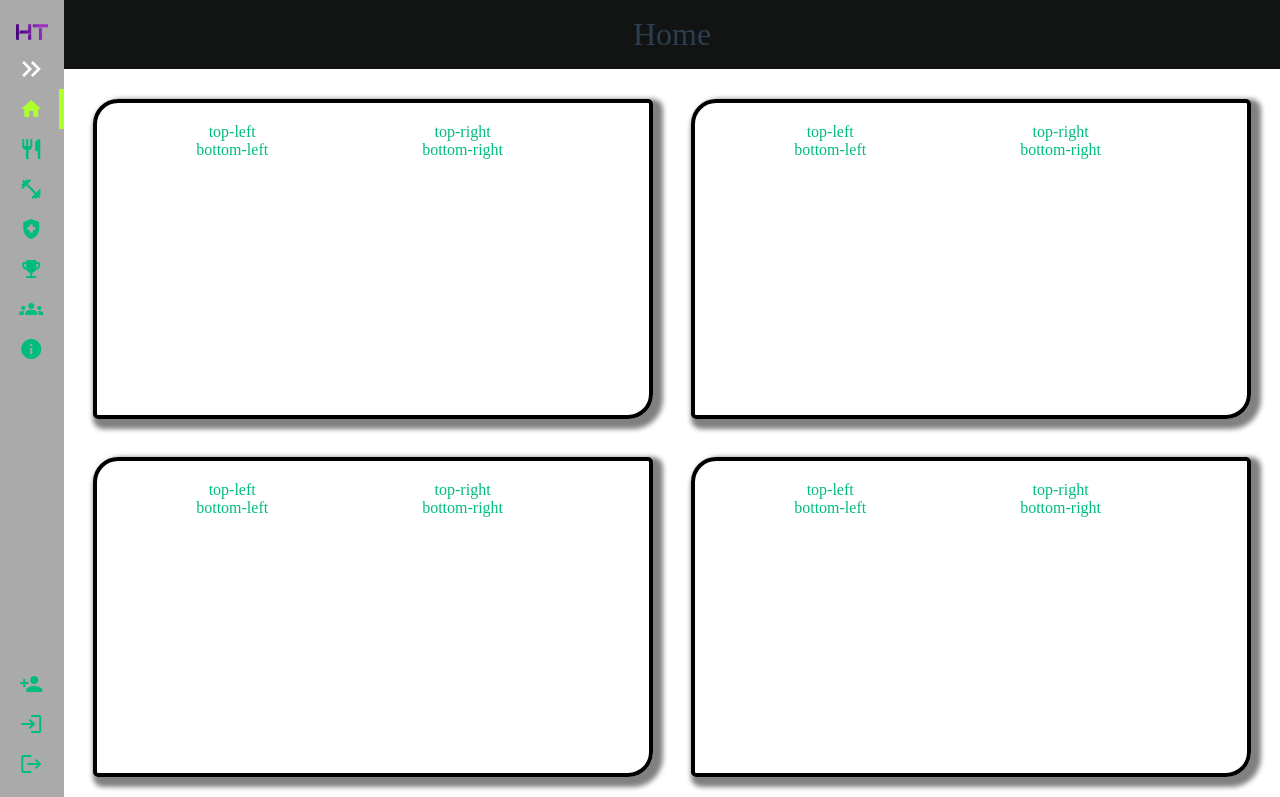
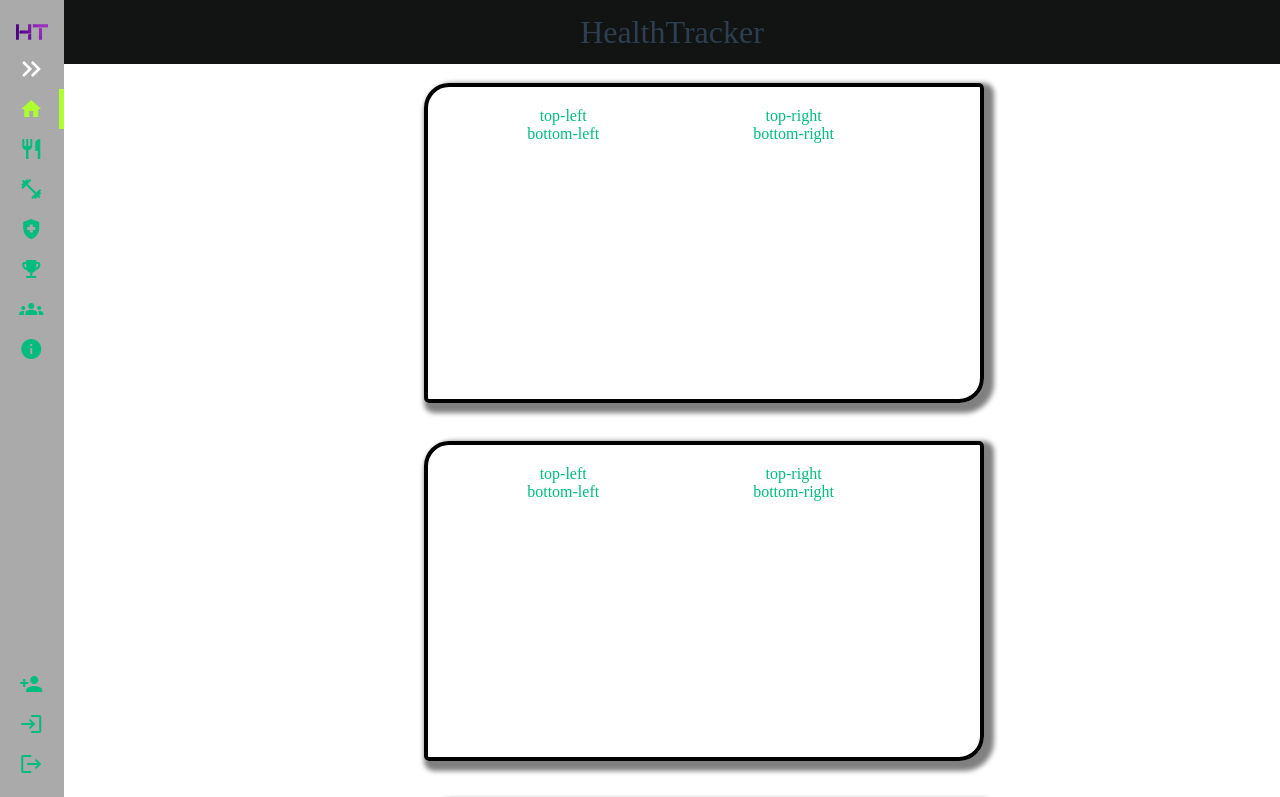
Before and after one commit to Hikareel/HealthTracker, a Vue app in the folder HealthTracker/healthtracker.client/: page / in a window 1280 px wide. Shown: the top 797 px of the page. Built offline with nearby package versions, Linux system fonts and the light colour scheme; what @vueform/vueform would draw is missing.

Commit message:
Better header and main content

```diff
--- a/HealthTracker/healthtracker.client/src/App.vue
+++ b/HealthTracker/healthtracker.client/src/App.vue
@@ -1,12 +1,14 @@
 <script setup lang="ts">
 import Footer from './components/shared/footer/Footer.vue'
 import Sidebar from './components/shared/sidebar/Sidebar.vue'
+import Header from './components/shared/header/Header.vue'
 </script>
 
 <template>
   <div class="main">
     <Sidebar/>
     <div class="content">
+      <Header title="HealthTracker"/>
       <RouterView v-slot="{Component}" class="view">
         <Transition name="fade" mode="out-in">
           <component :is="Component"/>
@@ -22,14 +24,17 @@ import Sidebar from './components/shared/sidebar/Sidebar.vue'
     display: flex;
   }
   .content{
-    margin: 0 auto 0 auto;
-    width: 100vw;
+    margin: auto;
+    width: 100%;
+    display: flex;
     flex-direction: column;
     @media (max-width: 768px) {
       margin-left: 4rem;
     }
   }
   .view{
+    padding-top: 4rem;
+    padding-left: calc(2rem + 32px);
     min-height: calc(100vh - 116px);
   }
   .fade-enter-from,
--- a/HealthTracker/healthtracker.client/src/components/shared/header/Header.vue
+++ b/HealthTracker/healthtracker.client/src/components/shared/header/Header.vue
@@ -18,9 +18,12 @@ export default {
     left: calc(2rem + 32px);
     right: 0;
     position: fixed;
-    padding: 1rem;
+    height: 4rem;
+    line-height: 4rem;
+    align-content: center;
     z-index: 99;
     text-align: center;
     background: #121414;
+    margin-bottom: 1px;
   }
 </style>
--- a/HealthTracker/healthtracker.client/src/components/views/about/About.vue
+++ b/HealthTracker/healthtracker.client/src/components/views/about/About.vue
@@ -1,6 +1,5 @@
 <template>
   <main class="about-page">
-    <Header title="About"/>
     <p>This is a about page</p>
   </main>
 </template>
--- a/HealthTracker/healthtracker.client/src/components/views/community/Community.vue
+++ b/HealthTracker/healthtracker.client/src/components/views/community/Community.vue
@@ -1,11 +1,9 @@
 <template>
   <main class="community-page">
-    <Header title="Community"/>
     <p>This is a community page</p>
   </main>
 </template>
 <script lang="ts" setup>
-import Header from '../../shared/header/Header.vue'
 </script>
 <style>
 
--- a/HealthTracker/healthtracker.client/src/components/views/diary/Diary.vue
+++ b/HealthTracker/healthtracker.client/src/components/views/diary/Diary.vue
@@ -1,11 +1,10 @@
 <template>
   <main class="meals-page">
-    <Header title="Meals"/>
     <p>This is a meals page</p>
   </main>
 </template>
 <script lang="ts" setup>
-import Header from '../../shared/header/Header.vue'
+
 </script>
 <style>
 
--- a/HealthTracker/healthtracker.client/src/components/views/goals/Goals.vue
+++ b/HealthTracker/healthtracker.client/src/components/views/goals/Goals.vue
@@ -1,11 +1,9 @@
 <template>
   <main class="goals-page">
-    <Header title="Goals"/>
     <p>This is a goals page</p>
   </main>
 </template>
 <script lang="ts" setup>
-import Header from '../../shared/header/Header.vue'
 </script>
 <style>
 
--- a/HealthTracker/healthtracker.client/src/components/views/health/Health.vue
+++ b/HealthTracker/healthtracker.client/src/components/views/health/Health.vue
@@ -1,11 +1,9 @@
 <template>
   <main class="health-page">
-    <Header title="Health Check"/>
     <p>This is a health page</p>
   </main>
 </template>
 <script lang="ts" setup>
-import Header from '../../shared/header/Header.vue'
 </script>
 <style>
 
--- a/HealthTracker/healthtracker.client/src/components/views/home/Home.vue
+++ b/HealthTracker/healthtracker.client/src/components/views/home/Home.vue
@@ -1,6 +1,5 @@
 <template>
   <main class="home-page">
-    <Header title="Home" />
     <div class="main-view">
         <RouterLink v-for="(link, index) in Object.values(Links).slice(1)"
                     :key="index" :to="`${link.link}`" class="segment">
@@ -11,7 +10,6 @@
   </main>
 </template>
 <script lang="ts" setup>
-import Header from '../../shared/header/Header.vue'
 import HomeMainField from './components/HomeMainField.vue'
 import { Links } from '../../shared/sidebar/data/sidebarLinks'
 </script>
@@ -31,7 +29,7 @@ import { Links } from '../../shared/sidebar/data/sidebarLinks'
 }
 
 .main-view {
-  padding-top: 5rem;
+  /* padding-top: 5rem; */
   display: flex;
   flex-wrap: wrap;
   margin-left: calc(2rem + 32px);
--- a/HealthTracker/healthtracker.client/src/components/views/login/Login.vue
+++ b/HealthTracker/healthtracker.client/src/components/views/login/Login.vue
@@ -1,11 +1,9 @@
 <template>
   <main class="login-page">
-    <Header title="Login"/>
     <p>This is a login page</p>
   </main>
 </template>
 <script lang="ts" setup>
-import Header from '../../shared/header/Header.vue'
 </script>
 <style>
 
--- a/HealthTracker/healthtracker.client/src/components/views/register/Register.vue
+++ b/HealthTracker/healthtracker.client/src/components/views/register/Register.vue
@@ -1,11 +1,9 @@
 <template>
   <main>
-    <Header title="Register"/>
     <RegisterForm class="register-form"/>
   </main>
 </template>
 <script lang="ts" setup>
-import Header from '../../shared/header/Header.vue'
 import RegisterForm from './components/RegisterForm.vue'
 </script>
 <style>
--- a/HealthTracker/healthtracker.client/src/components/views/treningsPlanner/TreningsPlanner.vue
+++ b/HealthTracker/healthtracker.client/src/components/views/treningsPlanner/TreningsPlanner.vue
@@ -1,11 +1,9 @@
 <template>
   <main class="trening-planner-page">
-    <Header title="Trainings Planner"/>
     <p>This is a planner page</p>
   </main>
 </template>
 <script lang="ts" setup>
-import Header from '../../shared/header/Header.vue'
 </script>
 <style>
 
--- a/HealthTracker/healthtracker.client/vite.config.ts
+++ b/HealthTracker/healthtracker.client/vite.config.ts
@@ -6,35 +6,35 @@ import fs from 'fs';
 import path from 'path';
 import child_process from 'child_process';
 
-const baseFolder =
-    process.env.APPDATA !== undefined && process.env.APPDATA !== ''
-        ? `${process.env.APPDATA}/ASP.NET/https`
-        : `${process.env.HOME}/.aspnet/https`;
+// const baseFolder =
+//     process.env.APPDATA !== undefined && process.env.APPDATA !== ''
+//         ? `${process.env.APPDATA}/ASP.NET/https`
+//         : `${process.env.HOME}/.aspnet/https`;
 
-const certificateArg = process.argv.map(arg => arg.match(/--name=(?<value>.+)/i)).filter(Boolean)[0];
-const certificateName = certificateArg ? certificateArg.groups.value : "healthtracker.client";
+// const certificateArg = process.argv.map(arg => arg.match(/--name=(?<value>.+)/i)).filter(Boolean)[0];
+// const certificateName = certificateArg ? certificateArg.groups.value : "healthtracker.client";
 
-if (!certificateName) {
-    console.error('Invalid certificate name. Run this script in the context of an npm/yarn script or pass --name=<<app>> explicitly.')
-    process.exit(-1);
-}
+// if (!certificateName) {
+//     console.error('Invalid certificate name. Run this script in the context of an npm/yarn script or pass --name=<<app>> explicitly.')
+//     process.exit(-1);
+// }
 
-const certFilePath = path.join(baseFolder, `${certificateName}.pem`);
-const keyFilePath = path.join(baseFolder, `${certificateName}.key`);
+// const certFilePath = path.join(baseFolder, `${certificateName}.pem`);
+// const keyFilePath = path.join(baseFolder, `${certificateName}.key`);
 
-if (!fs.existsSync(certFilePath) || !fs.existsSync(keyFilePath)) {
-    if (0 !== child_process.spawnSync('dotnet', [
-        'dev-certs',
-        'https',
-        '--export-path',
-        certFilePath,
-        '--format',
-        'Pem',
-        '--no-password',
-    ], { stdio: 'inherit', }).status) {
-        throw new Error("Could not create certificate.");
-    }
-}
+// if (!fs.existsSync(certFilePath) || !fs.existsSync(keyFilePath)) {
+//     if (0 !== child_process.spawnSync('dotnet', [
+//         'dev-certs',
+//         'https',
+//         '--export-path',
+//         certFilePath,
+//         '--format',
+//         'Pem',
+//         '--no-password',
+//     ], { stdio: 'inherit', }).status) {
+//         throw new Error("Could not create certificate.");
+//     }
+// }
 
 // https://vitejs.dev/config/
 export default defineConfig({
@@ -53,9 +53,9 @@ export default defineConfig({
             }
         },
         port: 5173,
-        https: {
-            key: fs.readFileSync(keyFilePath),
-            cert: fs.readFileSync(certFilePath),
-        }
+        // https: {
+        //     key: fs.readFileSync(keyFilePath),
+        //     cert: fs.readFileSync(certFilePath),
+        // }
     }
 })
```
